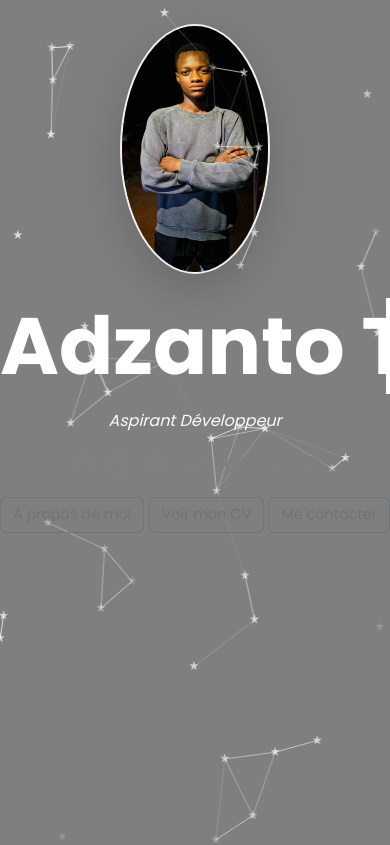
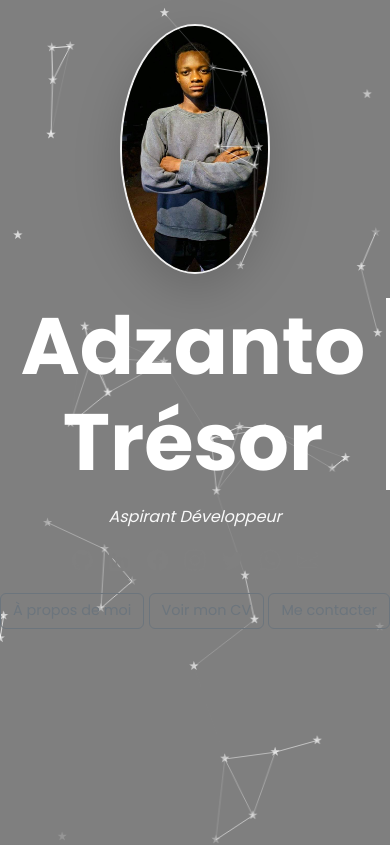
Before and after one commit to tresor-del/tresor.github.io, a plain HTML site: page index.html in a window 390 px wide. Shown: the top 845 px of the page. Drawn offline with nearby package versions, Linux system fonts and the light colour scheme; grey boxes are pictures that could not be loaded.

```diff
--- a/styles.css
+++ b/styles.css
@@ -153,9 +153,6 @@ footer {
 
   /* Réduction de la taille pour les petits écrans */
   @media screen and (max-width: 768px) {
-    #h2{
-      white-space: wrap;
-    }
     .responsive-text {
       font-size: 35px;
       line-height: 1.4;
@@ -164,10 +161,6 @@ footer {
   }
 
   @media screen and (max-width: 480px) {
-
-    #h2{
-      white-space: wrap;
-    }
 
     .responsive-text {
       font-size: 30px;
@@ -203,7 +196,6 @@ footer {
   font-weight: bolder;
   color: white;
   display: inline-block;
-  white-space: nowrap;
   overflow:hidden; /* Cache tout texte en dehors de la largeur définie */
   border-right: 4px solid white; /* Ajoute un curseur à droite pour simuler la saisie */
   width: 0; /* Commence avec une largeur de 0 */
```
